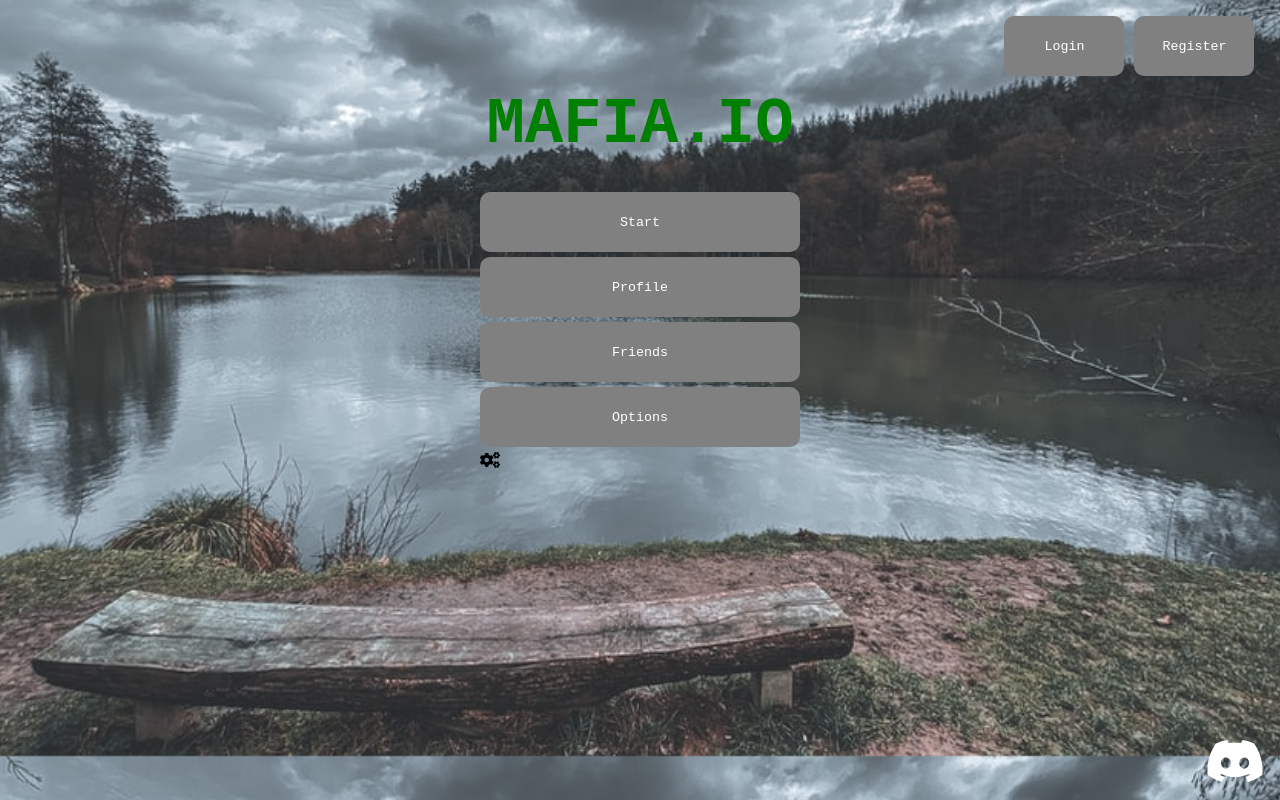
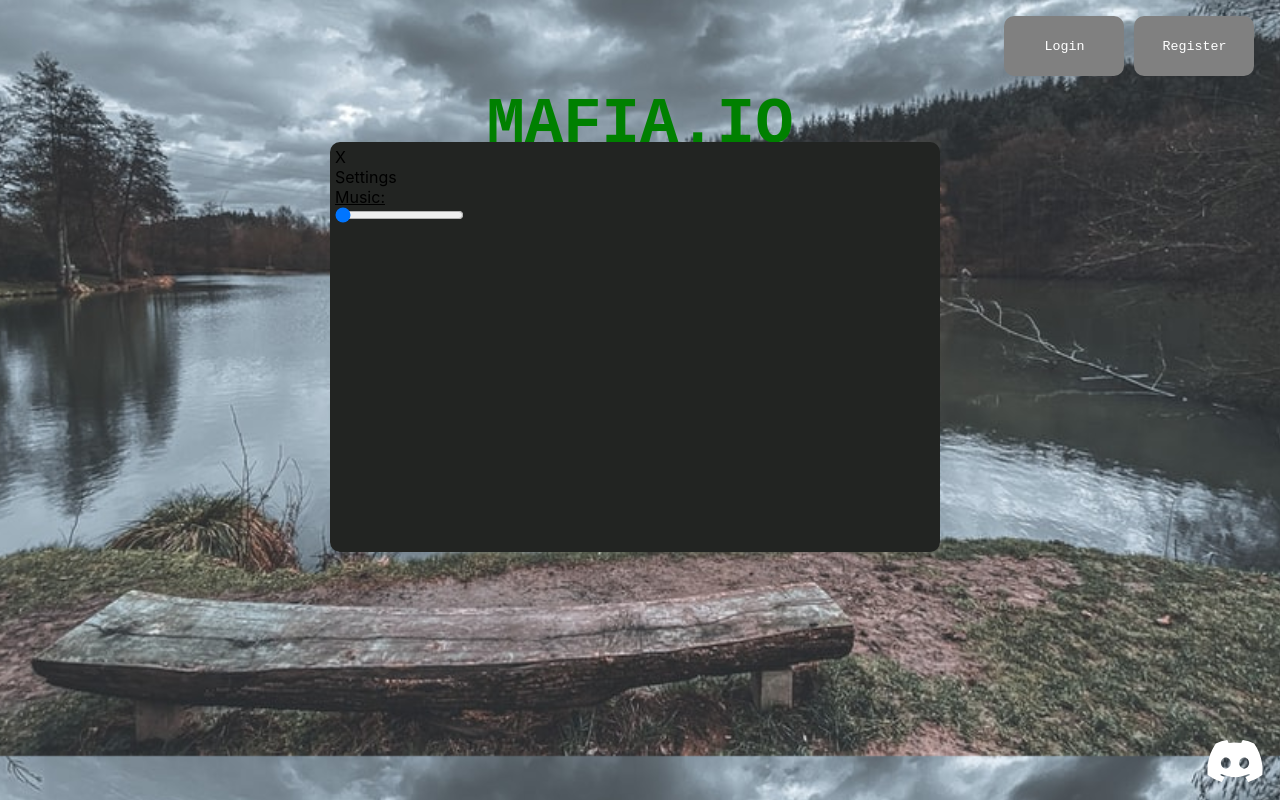
Before and after one commit to adam668/iomafia, a React (Create React App) app: page / in a window 1280 px wide. Both pictures are taken after a click on the button "Options". Built offline with nearby package versions, Linux system fonts and the light colour scheme.

Commit message:
Dialog and startPage code rewrite.

```diff
--- a/package.json
+++ b/package.json
@@ -15,6 +15,7 @@
     "bytes": "^3.1.0",
     "howler": "^2.2.1",
     "mysql": "^2.18.1",
+    "prop-types": "^15.7.2",
     "react": "^17.0.1",
     "react-dom": "^17.0.1",
     "react-howler": "^5.0.0",
@@ -24,7 +25,9 @@
     "web-vitals": "^0.2.4"
   },
   "scripts": {
-    "start": "react-scripts start && npx ts-node ./src/server/index.ts",
+    "start": "react-scripts start",
+    "server": "npx ts-node ./src/server/index.ts",
+    "dev": "npx nodemon ./src/server/index.ts",
     "build": "react-scripts build",
     "test": "react-scripts test",
     "eject": "react-scripts eject"
--- a/src/Button/Button.tsx
+++ b/src/Button/Button.tsx
@@ -1,3 +1,3 @@
 export default function Button(props: any) {
-    return <button className={props.className} onClick={ props.action ? props.action : null }>{ props.title ? props.title : null }</button>
+    return <button className={props.className} onClick={ props.action ? props.action : null } >{ props.title ? props.title : null }</button>
 }
--- /dev/null
+++ b/src/Dialog/dialog.tsx
@@ -0,0 +1,55 @@
+/* eslint-disable react/jsx-no-comment-textnodes */
+import React from "react";
+
+
+export default function Dialog(props: any) {
+    if (!props.isOpen) {
+      return null;
+    }
+
+    const BackgroundStyle = {
+      backgroundColor: "rgba(220,220,220,0.5)",
+      top: 0,
+      right: 0,
+      bottom: 0,
+      left: 0
+    };
+
+
+
+    const HeaderStyle = {
+      height: 20,
+      width: "100%"
+    };
+
+    const CloseBtnStyle = {
+      cursor: "pointer",
+      display: "block"
+    };
+
+    return (
+      <div style={BackgroundStyle}>
+
+        <div style={{
+        width: 600,
+      height: 400,
+      backgroundColor: "#222422",
+      margin: "auto",
+      padding: 5,
+      alignItems: "center",
+      position: "absolute",
+    left: "-150px",
+    top: "-50px",
+    border: "none",
+    borderRadius: "10px"}}>
+
+          <div style={HeaderStyle}>
+            <span style={CloseBtnStyle} onClick={props.onClose}>
+              X
+            </span>
+          </div>
+          {props.children}
+        </div>
+      </div>
+    );
+  }
--- a/src/Startpage/Startpage.css
+++ b/src/Startpage/Startpage.css
@@ -37,7 +37,7 @@ svg {
 }
 
 svg:hover {
-    color: green;
+    color: #7289d9;
 }
 
 #buttons {
@@ -56,3 +56,7 @@ svg:hover {
 button:hover{
     background-color: var(--hover-color);
 }
+
+#SettingsText {
+    text-decoration: underline;
+}
--- a/src/Startpage/Startpage.tsx
+++ b/src/Startpage/Startpage.tsx
@@ -1,9 +1,26 @@
+/* eslint-disable react/no-direct-mutation-state */
 import Button from '../Button/Button'
 import './Startpage.css'
+import Dialog from '../Dialog/dialog'
+import React, {Component} from 'react';
 
-export default function Startpage() {
+export default class Startpage extends Component {
 
-    return <section>
+        state = {
+          isModalOpen: false,
+          max: 100,
+          min: 0,
+          value: 0
+        }
+      toggleModal = () => {
+        const { isModalOpen } = this.state;
+        this.setState({ isModalOpen: !isModalOpen });
+      }
+
+      render() {
+          return (
+              <React.Fragment>
+<section>
         <div id="title">
             <div id="login-buttons">
                 <button id="login">Login</button>
@@ -16,12 +33,28 @@ export default function Startpage() {
                 <Button title="Start" action={ () => undefined }/>
                 <Button title="Profile" action={ () => undefined }/>
                 <Button title="Friends" action={ () => undefined }/>
-                <Button title="Options" action={ () => undefined }/>
-                <Button className="fas fa-cogs"/>
+                <div>
+                <Button title="Options" action={() => this.toggleModal()}/>
+
+                <Dialog isOpen={this.state.isModalOpen} onClose={this.toggleModal}>
+            <div>
+          Settings
+          </div>
+          <div id='SettingsText'>
+              Music: <br/>
+              <input type="range" min={this.state.min} max={this.state.max} value={this.state.value}
+             onChange={() => console.log('hi')} className="slider" id="myRange"></input>
+          </div>
+        </Dialog>
+   </div>
             </div>
         </div>
         <div id="contacts" style={{position: "absolute", right: "15px", bottom: "15px"}}>
-            <a style={{color: "white"}} href="https://discord.gg/8ckkwTYhp6" target="_blank" rel="noreferrer"><i style={{marginLeft: "15px"}} className="fab fa-discord fa-3x" ></i></a>
+            <a style={{color: "white"}} href="https://discord.gg/8ckkwTYhp6" target="_blank" rel="noreferrer" id='discord'><i style={{marginLeft: "15px"}} className="fab fa-discord fa-3x" ></i></a>
         </div>
     </section>
+    </React.Fragment>
+          )
+      }
+
 }
--- a/tsconfig.json
+++ b/tsconfig.json
@@ -6,11 +6,11 @@
       "dom.iterable",
       "esnext"
     ],
-    "allowJs": true,
+    "allowJs": false,
     "skipLibCheck": true,
     "esModuleInterop": true,
     "allowSyntheticDefaultImports": true,
-    "strict": true,
+    "strict": false,
     "forceConsistentCasingInFileNames": true,
     "noFallthroughCasesInSwitch": true,
     "module": "esnext",
@@ -21,6 +21,6 @@
     "jsx": "react-jsx"
   },
   "include": [
-    "src"
+    "src/**/*"
   ]
 }
```
Also changed, not shown: src/Dialog/dist/dialog.js (added), src/Startpage/dist/Startpage.js (added), 1 other file (tests, documents, lock files or other folders).
